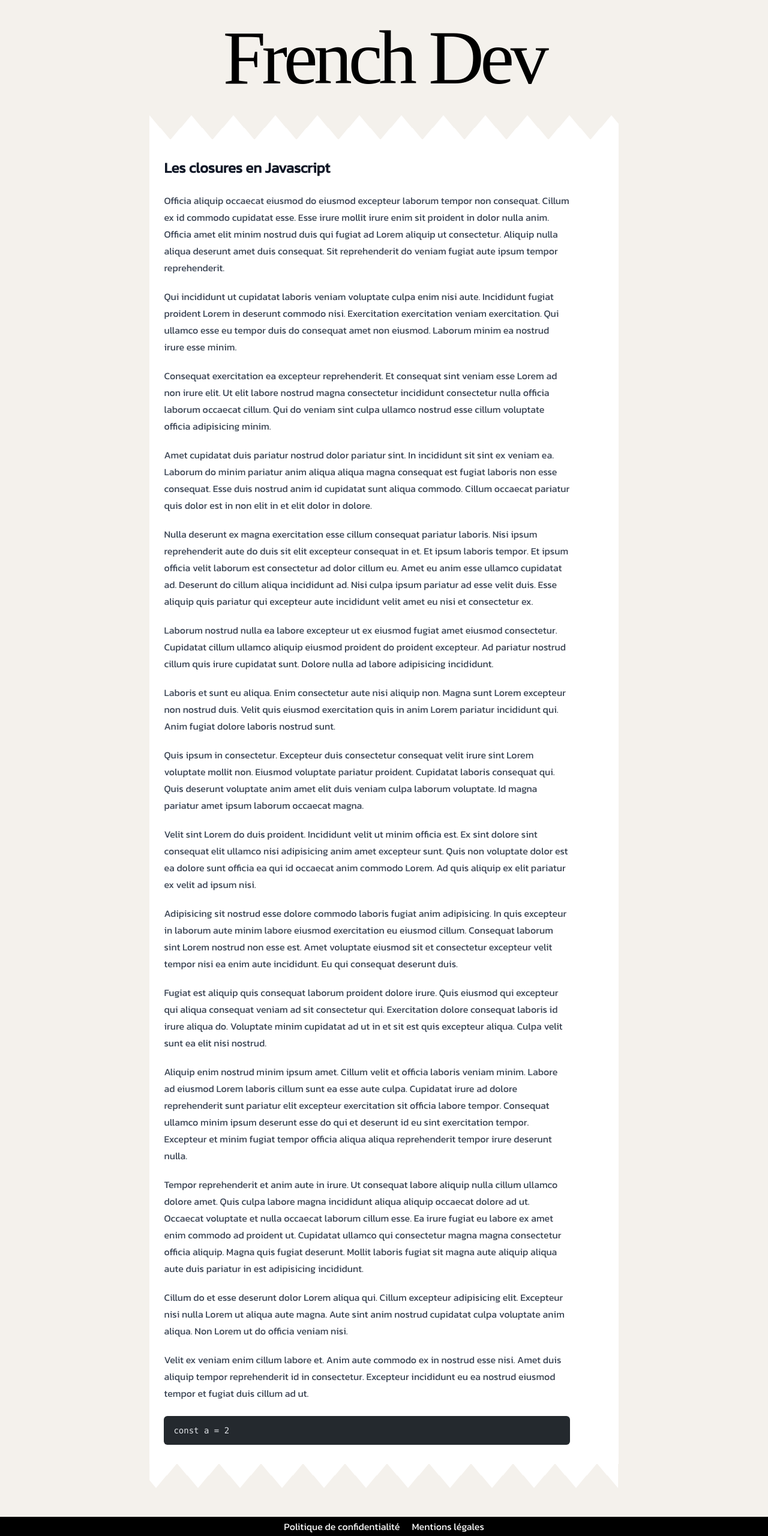
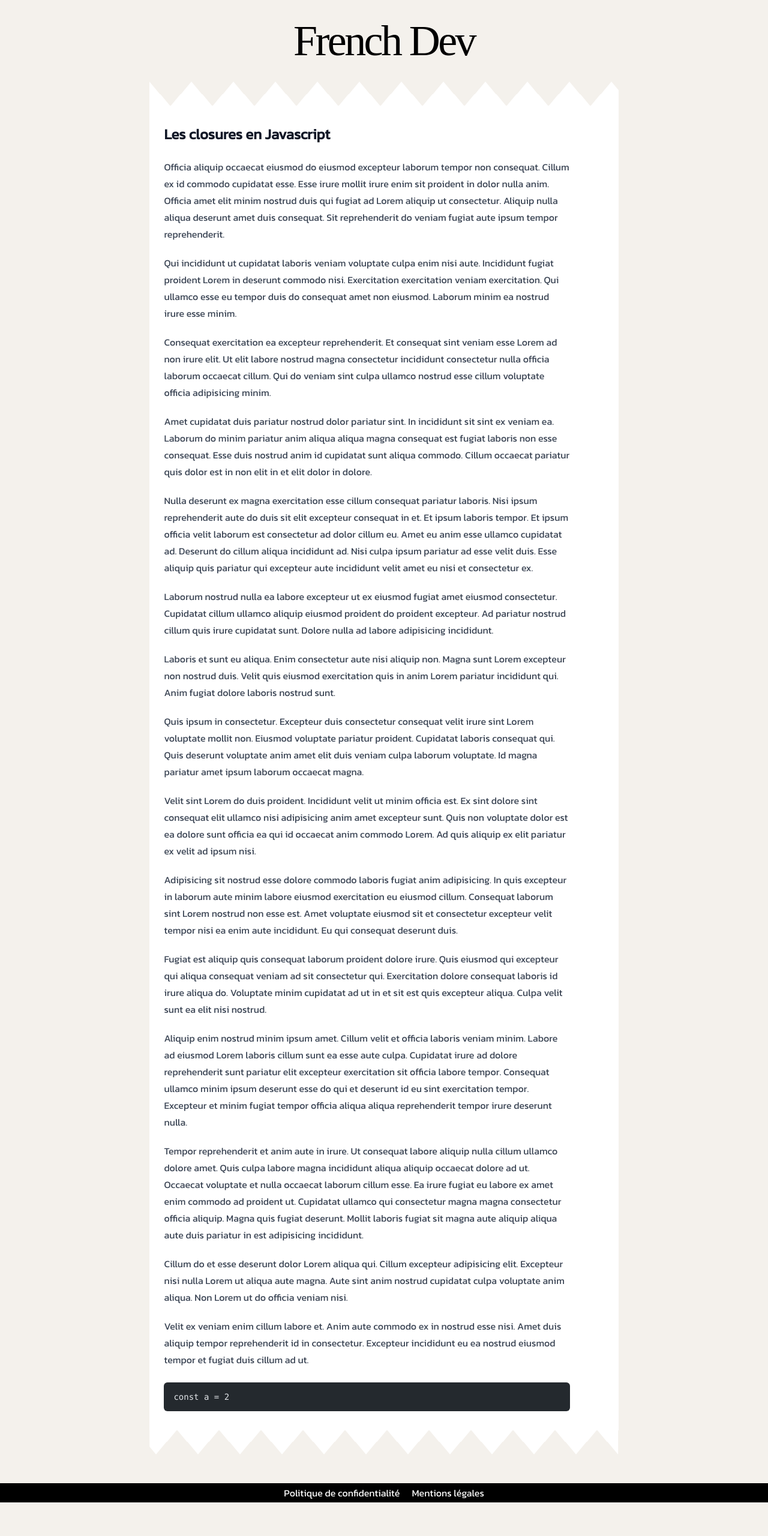
Before and after one commit to thibautizard/french-dev, an Astro site: page /posts/first-article in a window 1280 px wide. Shown: the whole page at 60% size. After the commit the page ends 2504 px from the top, so only its background shows below. Built offline with nearby package versions, Linux system fonts and the light colour scheme; Astro itself is replaced by a stand-in of ours; code samples lack their colours; a web font is replaced by a local one.

Commit message:
style: Base layout changes

```diff
--- a/src/layouts/BaseLayout.astro
+++ b/src/layouts/BaseLayout.astro
@@ -1,7 +1,6 @@
 ---
 // 🔩 Base
 import { ViewTransitions } from 'astro:transitions';
-import { fade } from 'astro:transitions';
 
 // 🧱 Components
 import Header from './Header.astro';
@@ -12,8 +11,8 @@ import '@fontsource/rammetto-one';
 import '@fontsource/kanit';
 import '@fontsource/birthstone';
 
-// 📦 Data
-const { pageTitle } = Astro.props;
+// 📦 Props
+const { pageTitle = '' } = Astro.props;
 ---
 
 <html lang="fr">
@@ -22,12 +21,14 @@ const { pageTitle } = Astro.props;
     <link rel="icon" type="image/svg+xml" href="/favicon.svg" />
     <meta name="viewport" content="width=device-width" />
     <meta name="generator" content={Astro.generator} />
-    <title>{pageTitle}</title>
+    <title>French Dev {pageTitle && `• ${pageTitle}`}</title>
     <ViewTransitions />
   </head>
-  <body class="flex font-kanit bg-beige text-black flex-col min-h-screen">
-    <Header />
-    <main class="grow px-8"><slot /></main>
-    <Footer />
+  <body class="flex font-kanit bg-beige text-black flex-col items-center min-h-screen">
+    <Header className="flex justify-center py-8" />
+    <main class="grow max-w-[90vw] mx-auto w-[1200px]">
+      <slot />
+    </main>
+    <Footer className="flex w-full justify-center py-1 gap-5 mt-4 bg-black text-white" />
   </body>
 </html>
--- a/src/layouts/Footer.astro
+++ b/src/layouts/Footer.astro
@@ -1,6 +1,18 @@
-<footer class="mt-4">
-  <ul class="flex justify-center py-1 gap-5 bg-black text-white">
-    <li><a href="">Politique de confidentialité</a></li>
-    <li><a href="">Mentions légales</a></li>
-  </ul>
+---
+const { className } = Astro.props;
+
+const FOOTER_LINKS = [
+  { href: '/', text: 'Politique de confidentialité' },
+  { href: '/', text: 'Mentions légales' },
+];
+---
+
+<footer class={className}>
+  {
+    FOOTER_LINKS.map(({ href, text }) => (
+      <a href={href} class="hover:underline">
+        {text}
+      </a>
+    ))
+  }
 </footer>
--- a/src/layouts/Header.astro
+++ b/src/layouts/Header.astro
@@ -1,5 +1,9 @@
-<header class="flex justify-center py-8">
+---
+const { className } = Astro.props;
+---
+
+<header class={className}>
   <a href="/">
-    <h1 class="text-9xl font-rammetto tracking-tighter">French Dev</h1>
+    <h1 class="text-7xl font-rammetto tracking-tighter">French Dev</h1>
   </a>
 </header>
```
Also changed, not shown: 1 other file.
